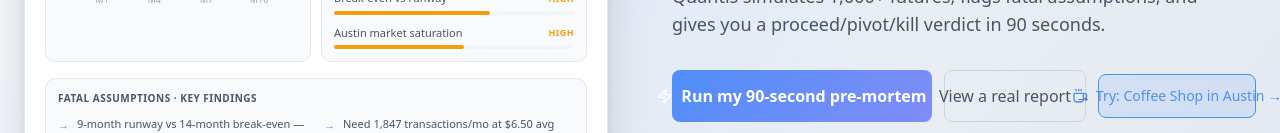
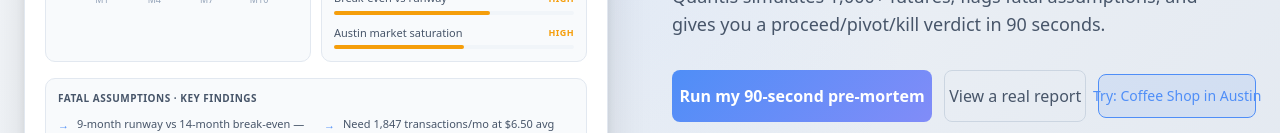
Before and after one commit to AIWMCX/aiwmcquantis, a React (Vite) app: page / in a window 1280 px wide. Shown: the part 667-800 px from the top of the page. Built offline with nearby package versions, Linux system fonts and the light colour scheme; no server answers; the database is empty.

Commit message:
Changes
Co-authored-by: AIWMCX <208394325+AIWMCX@users.noreply.github.com>

```diff
--- a/src/components/landing/MobileHero.tsx
+++ b/src/components/landing/MobileHero.tsx
@@ -153,31 +153,29 @@ export function MobileHero() {
               <Button
                 onClick={handlePreMortem}
                 size="lg"
-                className="gap-2 text-base font-semibold px-7 h-[52px] min-w-[260px] transition-transform hover:scale-[1.02]"
+                className="text-base font-semibold px-8 h-[52px] min-w-[260px] transition-transform hover:scale-[1.02]"
                 style={{ background: 'var(--q-gradient-accent)' }}
                 data-event-id="run_pre_mortem_click"
               >
-                <Zap className="w-5 h-5" />
-                Run my 90-second pre-mortem →
+                Run my 90-second pre-mortem
               </Button>
               <Button
                 onClick={handleViewReport}
                 variant="ghost"
                 size="lg"
-                className="gap-2 text-base font-medium px-7 h-[52px]"
+                className="text-base font-medium px-7 h-[52px]"
                 style={{ color: 'var(--q-text-secondary)', border: '1px solid var(--q-border-default)' }}
               >
-                View a real report →
+                View a real report
               </Button>
               <Button
                 onClick={handleTrySample}
                 variant="ghost"
                 size="lg"
-                className="gap-2 text-sm font-medium px-5 h-[44px]"
+                className="text-sm font-medium px-6 h-[44px]"
                 style={{ color: 'var(--q-accent-primary)', border: '1px solid var(--q-accent-primary)', background: 'var(--q-accent-glow)' }}
               >
-                <Coffee className="w-4 h-4" />
-                Try: Coffee Shop in Austin →
+                Try: Coffee Shop in Austin
               </Button>
             </div>
 
```
